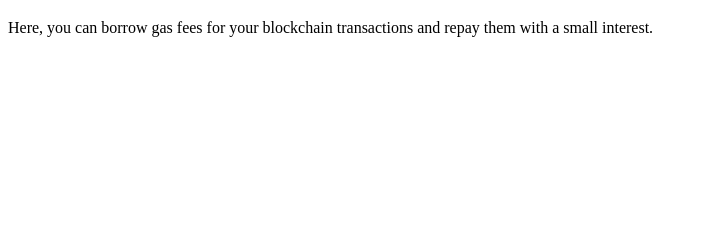
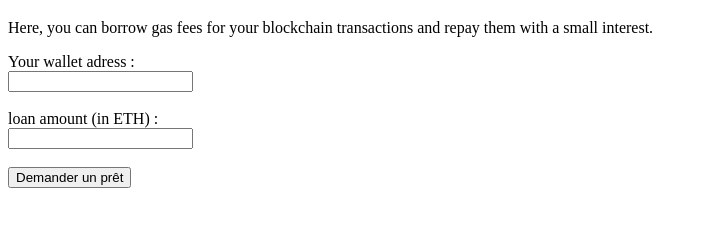
Before and after one commit to GAZMEPLEASE/GAZMEPLEASE, a plain HTML site: page index.html in a window 1280 px wide. Shown: the part 61-288 px from the top of the page, without its empty margins (0-707 px from the left). Drawn offline with Linux system fonts and the light colour scheme.

Commit message:
Update index.html

```diff
--- a/index.html
+++ b/index.html
@@ -8,5 +8,15 @@
 <body>
     <h1>Welcome to our gas fee lending service</h1>
     <p>Here, you can borrow gas fees for your blockchain transactions and repay them with a small interest.</p>
+    <form action="https://formspree.io/f/mpwaegdv" method="POST">
+    <label for="wallet">Your wallet adress :</label><br>
+    <input type="text" id="wallet" name="wallet" required><br><br>
+
+    <label for="amount">loan amount  (in ETH) :</label><br>
+    <input type="number" id="amount" name="amount" required><br><br>
+
+    <input type="submit" value="Demander un prêt">
+</form>
+
 </body>
 </html>
```
